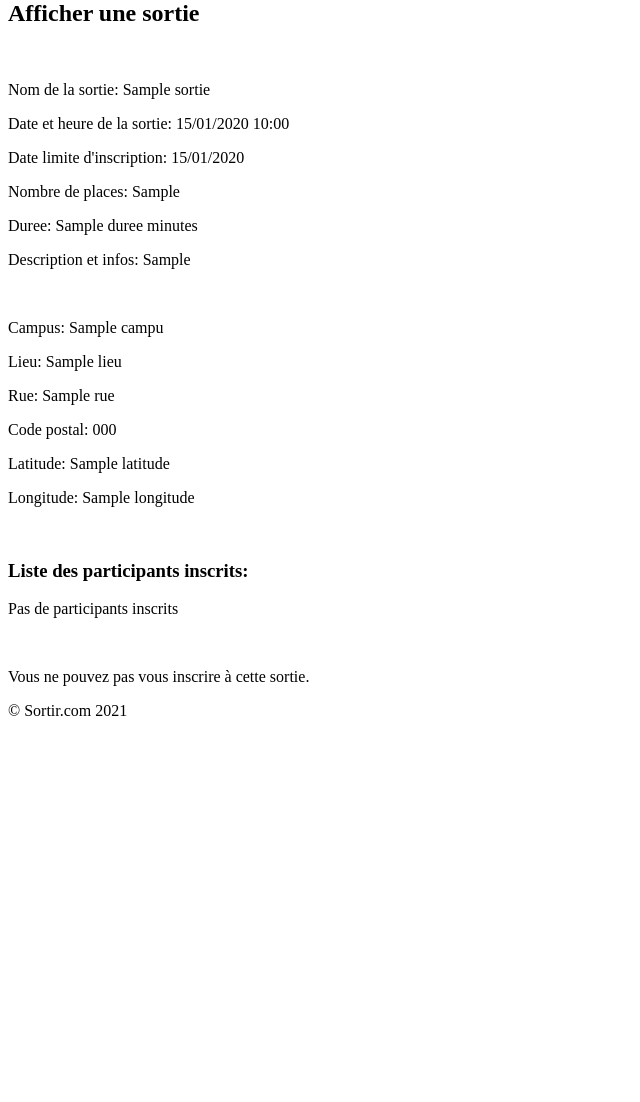
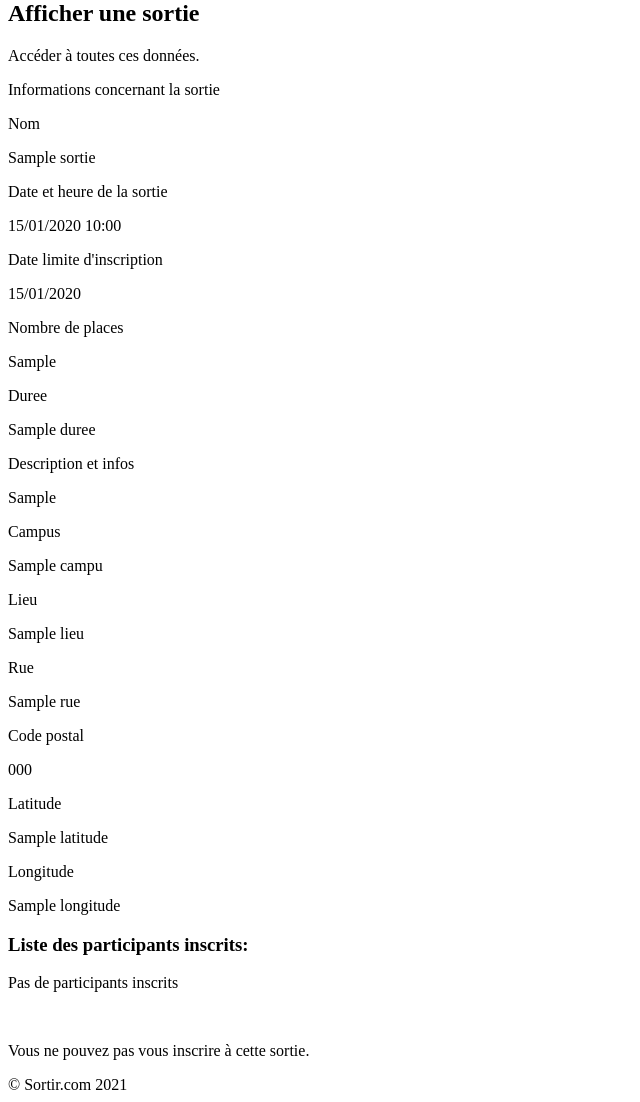
Before and after one commit to COMMUNIER-Pierrick/ENI-Sortir, a Symfony app: template templates/main/display.html.twig in a window 1280 px wide. Shown: the part 20-1122 px from the top of the page, without its empty margins (0-640 px from the left). Before the commit the page ends 736 px from the top, so only its background shows below. Run offline with Twig, Linux system fonts and the light colour scheme; the template is opened without the code that fills it: most values are stand-ins (such as "Sample title", 1, 10 or a date in 2020); some libraries are stand-ins or nearby versions.

Commit message:
style display sortie

```diff
--- a/templates/main/display.html.twig
+++ b/templates/main/display.html.twig
@@ -5,29 +5,83 @@
 {% endblock %}
 
 {% block body %}
-    <h2>Afficher une sortie</h2>
-    <br>
 
-    <div class="group">
-        <p>Nom de la sortie: {{ sortie.nom }}</p>
-        <p>Date et heure de la sortie: {{ sortie.dateHeureDebut|date("d/m/Y H:i") }}</p>
-        <p>Date limite d'inscription: {{ sortie.dateLimiteInscription|date("d/m/Y") }}</p>
-        <p>Nombre de places: {{ sortie.nbInscriptionsMax }}</p>
-        <p>Duree: {{ sortie.duree }} minutes</p>
-        <p>Description et infos: {{ sortie.infosSortie }}</p>
+
+    <div class="min-h-screen p-6 bg-gray-100 flex items-center justify-center">
+  <div class="container max-w-screen-lg mx-auto">
+    <div>
+      <h2 class="font-semibold text-xl text-gray-600">Afficher une sortie</h2>
+      <p class="text-gray-500 mb-6">Accéder à toutes ces données.</p>
+
+      <div class="bg-white rounded shadow-lg p-4 px-4 md:p-8 mb-6">
+        <div class="grid gap-4 gap-y-2 text-sm grid-cols-1 lg:grid-cols-3">
+          <div class="text-gray-600 text-center md:text-left">
+            <p class="font-medium text-lg">Informations concernant la sortie</p>
           </div>
-    <br>
 
-    <div class="group">
-        <p>Campus: {{ sortie.campus.nom }}</p>
-        <p>Lieu: {{ sortie.lieu.nom }}</p>
-        <p>Rue: {{ sortie.lieu.rue }}</p>
-        <p>Code postal: {{ sortie.lieu.ville.codePostal }}</p>
-        <p>Latitude: {{ sortie.lieu.latitude }}</p>
-        <p>Longitude: {{ sortie.lieu.longitude }}</p>
+
+          <div class="lg:col-span-2">
+            <div class="grid gap-4 gap-y-2 text-sm grid-cols-1 md:grid-cols-5">
+              <div class="md:col-span-3">
+                <label for="full_name">Nom</label>
+                <p class="p-2 border mt-1 rounded px-4 w-full bg-gray-50"> {{ sortie.nom }} </p>
               </div>
-    <br>
 
+              <div class="md:col-span-2">
+                <label for="full_name">Date et heure de la sortie</label>
+                <p class="p-2 border mt-1 rounded px-4 w-full bg-gray-50"> {{ sortie.dateHeureDebut|date("d/m/Y H:i") }} </p>
+              </div>
+
+              <div class="md:col-span-3">
+                <label for="full_name">Date limite d'inscription</label>
+                <p class="p-2 border mt-1 rounded px-4 w-full bg-gray-50"> {{ sortie.dateLimiteInscription|date("d/m/Y") }} </p>
+              </div>
+
+              <div class="md:col-span-2">
+                <label for="full_name">Nombre de places</label>
+                <p class="p-2 border mt-1 rounded px-4 w-full bg-gray-50"> {{ sortie.nbInscriptionsMax }} </p>
+              </div>
+
+              <div class="md:col-span-3">
+                <label for="full_name">Duree</label>
+                <p class="p-2 border mt-1 rounded px-4 w-full bg-gray-50"> {{ sortie.duree }} </p>
+              </div>
+
+                <div class="md:col-span-2">
+                    <label for="full_name">Description et infos</label>
+                    <p class="p-2 border mt-1 rounded px-4 w-full bg-gray-50"> {{ sortie.infosSortie }} </p>
+                </div>
+
+                <div class="md:col-span-2">
+                    <label for="full_name">Campus</label>
+                    <p class="p-2 border mt-1 rounded px-4 w-full bg-gray-50"> {{ sortie.campus.nom }} </p>
+                </div>
+
+                <div class="md:col-span-2">
+                    <label for="full_name">Lieu</label>
+                    <p class="p-2 border mt-1 rounded px-4 w-full bg-gray-50"> {{ sortie.lieu.nom }} </p>
+                </div>
+
+                <div class="md:col-span-2">
+                    <label for="full_name">Rue</label>
+                    <p class="p-2 border mt-1 rounded px-4 w-full bg-gray-50"> {{ sortie.lieu.rue }} </p>
+                </div>
+
+                <div class="md:col-span-2">
+                    <label for="full_name">Code postal</label>
+                    <p class="p-2 border mt-1 rounded px-4 w-full bg-gray-50"> {{ sortie.lieu.ville.codePostal }} </p>
+                </div>
+
+                <div class="md:col-span-2">
+                    <label for="full_name">Latitude</label>
+                    <p class="p-2 border mt-1 rounded px-4 w-full bg-gray-50"> {{ sortie.lieu.latitude }} </p>
+                </div>
+
+                <div class="md:col-span-2">
+                    <label for="full_name">Longitude</label>
+                    <p class="p-2 border mt-1 rounded px-4 w-full bg-gray-50"> {{ sortie.lieu.longitude }} </p>
+                </div>
+                <div class="md:col-span-5 m-5">
                     <h3>Liste des participants inscrits:</h3>
 
                     {% if sortie.users.count >0 %}
@@ -50,12 +104,29 @@
 
                     {% if sortie.etatSortie.id == 2 %}
                         {% if inscription == true %}
-            <a href="?inscription=false"> Se désister </a>
+                        <div class="md:col-span-5 text-right">
+                            <div class="inline-flex items-end">
+                                <a href="?inscription=false" class="bg-green-500 hover:bg-green-400 text-white font-bold py-2 px-4 rounded">Se désister </a>
+                            </div>
+                        </div>
                         {% else %}
-            <a href="?inscription=true"> S'inscrire </a>
+                        <div class="md:col-span-5 text-right">
+                            <div class="inline-flex items-end">
+                                <a href="?inscription=true" class="bg-green-500 hover:bg-green-400 text-white font-bold py-2 px-4 rounded">S'inscrire </a>
+                            </div>
+                        </div>
                         {% endif %}
                     {% else %}
                         <p>Vous ne pouvez pas vous inscrire à cette sortie.</p>
                     {% endif %}
+                </div>
+            </div>
+          </div>
+        </div>
+      </div>
+
+    </div>
+  </div>
+</div>
 
 {% endblock %}
```
Lines whose indentation alone changed are shown as unchanged.
